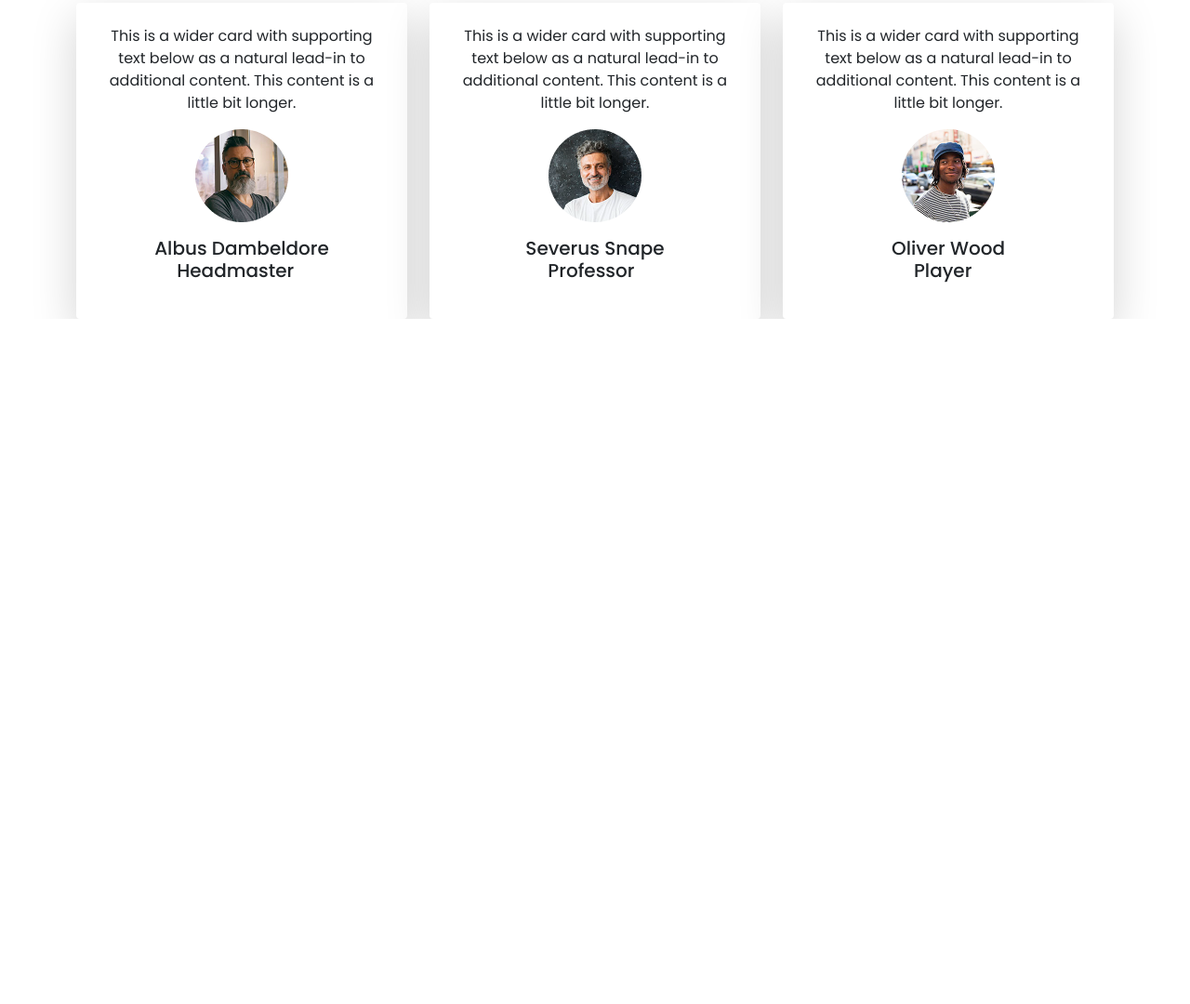
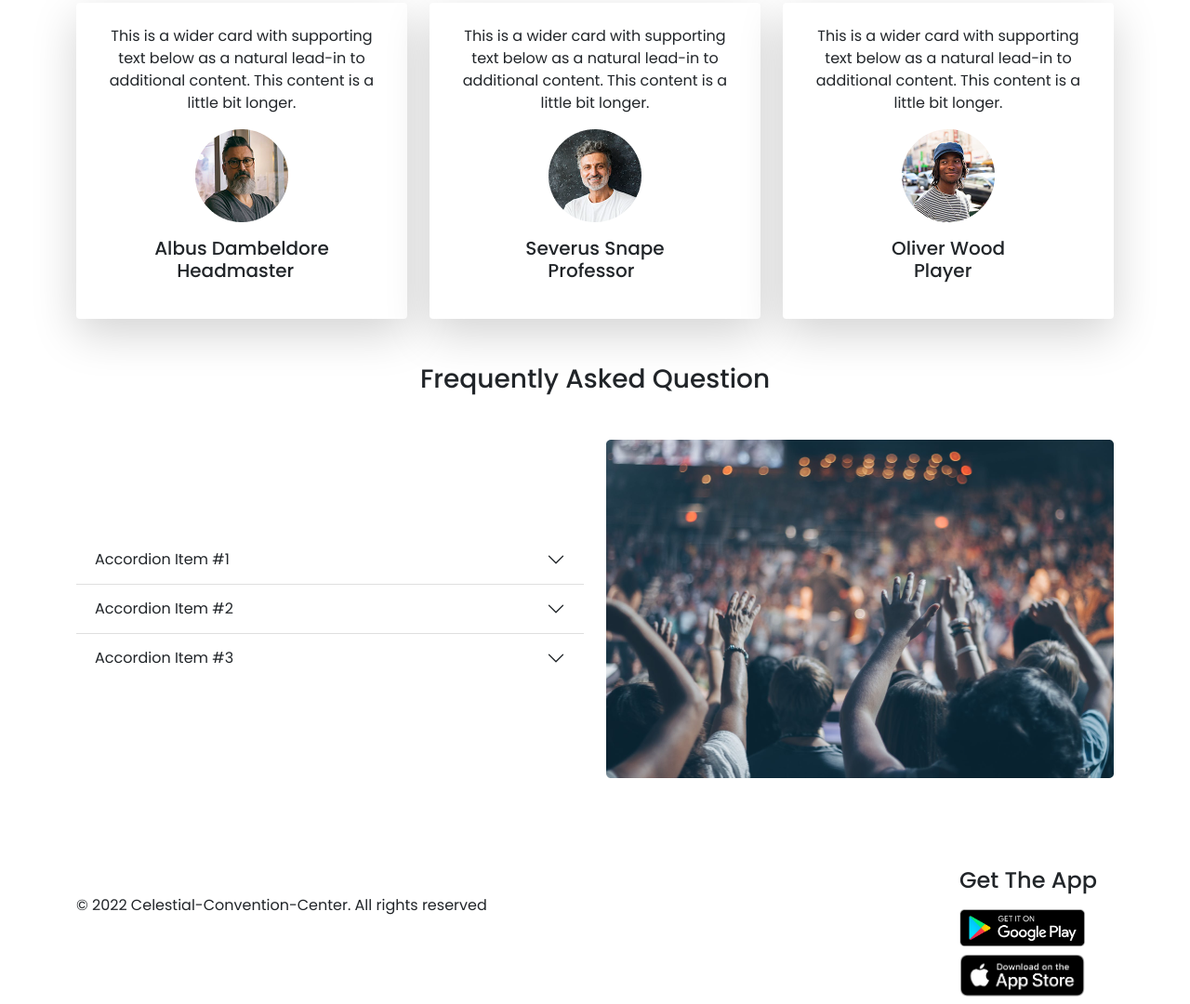
Before and after one commit to Mahbub-Sajon/convention-center, a plain HTML site: page index.html in a window 1280 px wide. Shown: the part 1787-2867 px from the top of the page at 93% size. Before the commit the page ends 2130 px from the top, so only its background shows below. Drawn offline with nearby package versions, Linux system fonts and the light colour scheme.

Commit message:
footer-added

```diff
--- a/index.html
+++ b/index.html
@@ -273,29 +273,76 @@
                     <span class="ms-4">Player</span> </h5>
               </div>
             </div>
+          </div>
+        </section>
 
+        <!-- Frequently asked question section with accordion -->
+        <h3 class="text-center my-5">Frequently Asked Question</h3>
+        <section class="container">
+         <div class="row align-items-center">
+          <div class="accordion accordion-flush col-lg-6" id="accordionFlushExample">
+            <div class="accordion-item">
+              <h2 class="accordion-header" id="flush-headingOne">
+                <button class="accordion-button collapsed" type="button" data-bs-toggle="collapse" data-bs-target="#flush-collapseOne" aria-expanded="false" aria-controls="flush-collapseOne">
+                  Accordion Item #1
+                </button>
+              </h2>
+              <div id="flush-collapseOne" class="accordion-collapse collapse" aria-labelledby="flush-headingOne" data-bs-parent="#accordionFlushExample">
+                <div class="accordion-body">Placeholder content for this accordion, which is intended to demonstrate the <code>.accordion-flush</code> class. This is the first item's accordion body.</div>
+              </div>
+            </div>
+            <div class="accordion-item">
+              <h2 class="accordion-header" id="flush-headingTwo">
+                <button class="accordion-button collapsed" type="button" data-bs-toggle="collapse" data-bs-target="#flush-collapseTwo" aria-expanded="false" aria-controls="flush-collapseTwo">
+                  Accordion Item #2
+                </button>
+              </h2>
+              <div id="flush-collapseTwo" class="accordion-collapse collapse" aria-labelledby="flush-headingTwo" data-bs-parent="#accordionFlushExample">
+                <div class="accordion-body">Placeholder content for this accordion, which is intended to demonstrate the <code>.accordion-flush</code> class. This is the second item's accordion body. Let's imagine this being filled with some actual content.</div>
+              </div>
+            </div>
+            <div class="accordion-item">
+              <h2 class="accordion-header" id="flush-headingThree">
+                <button class="accordion-button collapsed" type="button" data-bs-toggle="collapse" data-bs-target="#flush-collapseThree" aria-expanded="false" aria-controls="flush-collapseThree">
+                  Accordion Item #3
+                </button>
+              </h2>
+              <div id="flush-collapseThree" class="accordion-collapse collapse" aria-labelledby="flush-headingThree" data-bs-parent="#accordionFlushExample">
+                <div class="accordion-body">Placeholder content for this accordion, which is intended to demonstrate the <code>.accordion-flush</code> class. This is the third item's accordion body. Nothing more exciting happening here in terms of content, but just filling up the space to make it look, at least at first glance, a bit more representative of how this would look in a real-world application.</div>
+              </div>
+            </div>
+          </div>
+          <div class="col-lg-6">
+            <img width="546px" height="364px" src="images/people.png" alt="">
+          </div>
+         </div>
+        </section>
+    </main>
 
-          </div>
+    <!-- Footer is here  -->
+    <footer class="mt-5">
 
-        </section>
+    <div class="container">
+      <div class="row align-items-center">
+        <div class="col-lg-10">
+          <p>
+            © 2022 Celestial-Convention-Center. All rights reserved
+          </p>
+        </div>
+        <div class="col-lg-2">
+          <h4 class="mt-5">Get The App</h4>
+          <a href="http://www.facebook.com"><img class="my-2" width="135px"  src="images/Google-Play.png" alt="">
+          </a>
+          <a href=""> <img class="mb-2" width="135px"  src="images/app-store.png" alt=""></a>
+      </div>
+      </div>
+    </div>
+    </footer>
 
 
 
 
-
-
-
-
-
-
-
-
-
-    </main>
-
-
-
-
+    <!-- This is the cdn javascript link   -->
     <script src="https://cdn.jsdelivr.net/npm/bootstrap@5.0.2/dist/js/bootstrap.bundle.min.js" integrity="sha384-MrcW6ZMFYlzcLA8Nl+NtUVF0sA7MsXsP1UyJoMp4YLEuNSfAP+JcXn/tWtIaxVXM" crossorigin="anonymous"></script>
 </body>
 </html>
```
Also changed, not shown: Stylesheet/style.css (line endings or trailing spaces), images/Google-Play.png (added), images/app-store.png (added).
